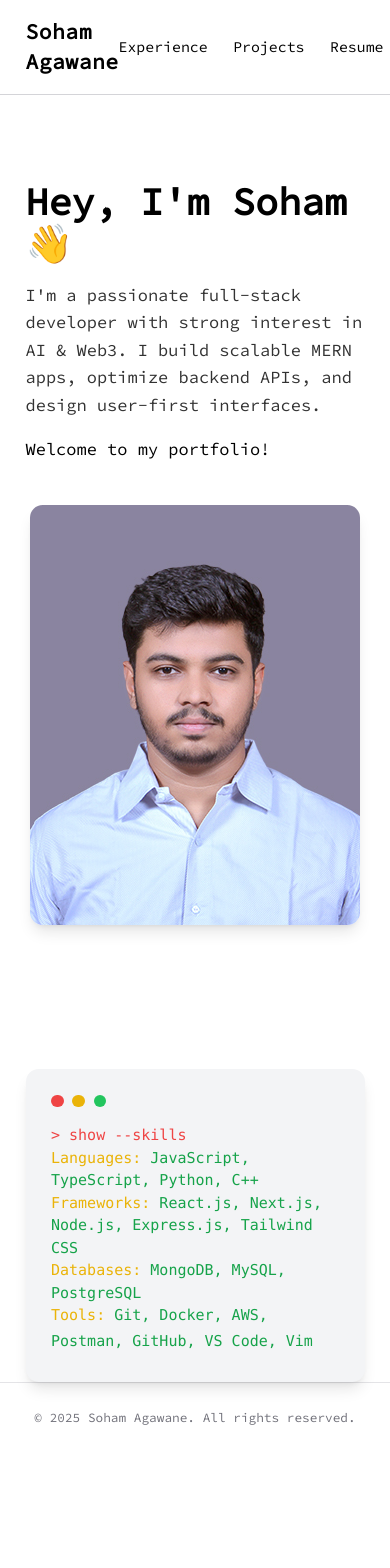
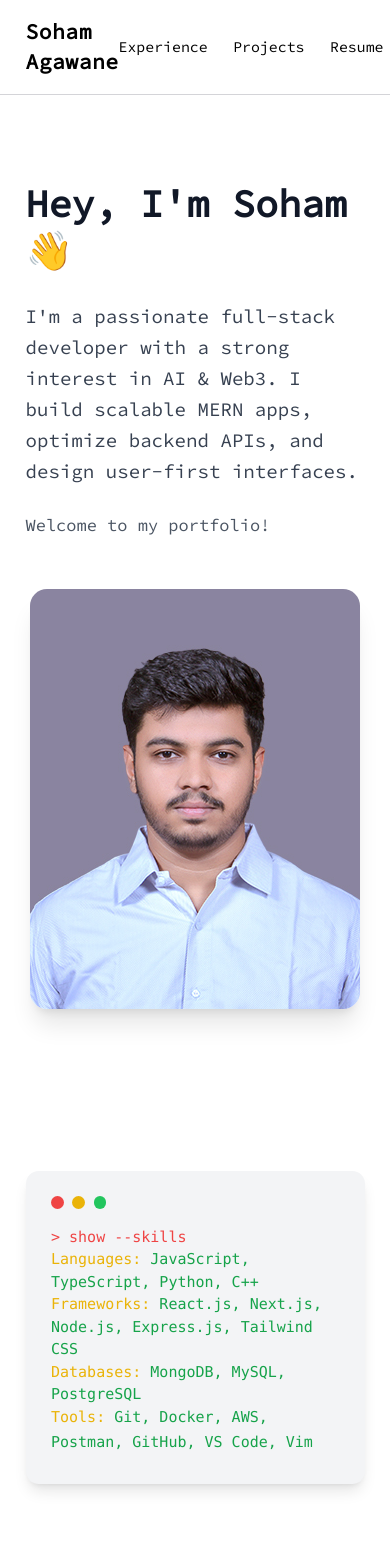
Before and after one commit to SohamAgawane/Portfolio, a React (Create React App) app: page / in a window 390 px wide. Shown: the top 1568 px of the page. Before the commit the page ends 1451 px from the top, so only its background shows below. Built offline with nearby package versions, Linux system fonts and the light colour scheme.

Commit message:
Fix: Resume PDF link + responsive layout

```diff
--- a/src/pages/Home.jsx
+++ b/src/pages/Home.jsx
@@ -4,32 +4,36 @@ import DevSkillsTerminal from "../components/Skills";
 
 export default function Home() {
   return (
-    <div className="min-h-screen flex flex-col items-center pt-20 px-6">
-      {/* Fixed Top Section: About Me + Image */}
-      <div className="flex flex-col md:flex-row items-center justify-center gap-10 w-full max-w-6xl relative z-10">
+    <div className="min-h-screen w-full bg-white dark:bg-[#0b0b0b] text-gray-900 dark:text-white">
+      <div className="max-w-screen-xl mx-auto px-6 py-20 flex flex-col items-center">
 
+        {/* Top Section: About + Image */}
+        <div className="flex flex-col md:flex-row items-center justify-between gap-12 w-full">
           {/* About Me */}
-        <div className="flex-1 space-y-4 max-w-xl md:mt-[-40px]">
-          <h1 className="text-4xl font-bold">Hey, I'm Soham <span className="inline-block animate-wave">👋</span></h1>
-          <p className="text-[17px] opacity-80 leading-relaxed">
-            I'm a passionate full-stack developer with strong interest in AI & Web3. I build scalable MERN apps, optimize backend APIs, and design user-first interfaces.
+          <div className="flex-1 space-y-6">
+            <h1 className="text-4xl sm:text-5xl font-bold leading-tight">
+              Hey, I'm Soham <span className="inline-block animate-wave">👋</span>
+            </h1>
+            <p className="text-lg text-gray-700 dark:text-gray-300 leading-relaxed">
+              I'm a passionate full-stack developer with a strong interest in AI & Web3. I build scalable MERN apps, optimize backend APIs, and design user-first interfaces.
             </p>
-          <p>Welcome to my portfolio!</p>
+            <p className="text-md text-gray-600 dark:text-gray-400">Welcome to my portfolio!</p>
           </div>
 
           {/* Profile Image */}
-        <div className="flex-1 max-w-sm md:mt-[-40px]">
+          <div className="flex-1 max-w-sm">
             <img
               src={profileImg}
               alt="Soham Agawane"
-            className="rounded-xl shadow-lg"
+              className="rounded-2xl shadow-xl w-full object-cover"
             />
           </div>
         </div>
 
-      {/* Mini Terminal Section */}
-      <div className="w-full max-w-2xl mt-20 z-0">
+        {/* Dev Terminal Section */}
+        <div className="w-full mt-24 max-w-2xl">
           <DevSkillsTerminal />
+        </div>
       </div>
     </div>
   );
--- a/src/pages/Resume.jsx
+++ b/src/pages/Resume.jsx
@@ -1,14 +1,20 @@
 import React from "react";
-import resumeImage from "../assets/resume.jpg";
 
 export default function Resume() {
   return (
-    <div className="flex items-center justify-center h-[calc(90vh-60px)] px-4 pt-6">
-      <img
-        src={resumeImage}
-        alt="Soham Agawane Resume"
-        className="max-h-full max-w-full object-contain rounded-xl shadow-lg border dark:border-white/10"
+    <div className="flex flex-col items-center justify-center h-[calc(100vh-60px)] px-4 pt-6">
+      <iframe
+        src="/Resume.pdf"
+        title="Soham Agawane Resume"
+        className="w-full max-w-4xl h-[90vh] border rounded-xl shadow-xl dark:border-white/10"
       />
+      <a
+        href="/resume.pdf"
+        download
+        className="mt-4 px-6 py-2 bg-blue-600 text-white rounded-lg shadow hover:bg-blue-700 transition"
+      >
+        Download Resume
+      </a>
     </div>
   );
 }
```
Lines whose indentation alone changed are shown as unchanged.
